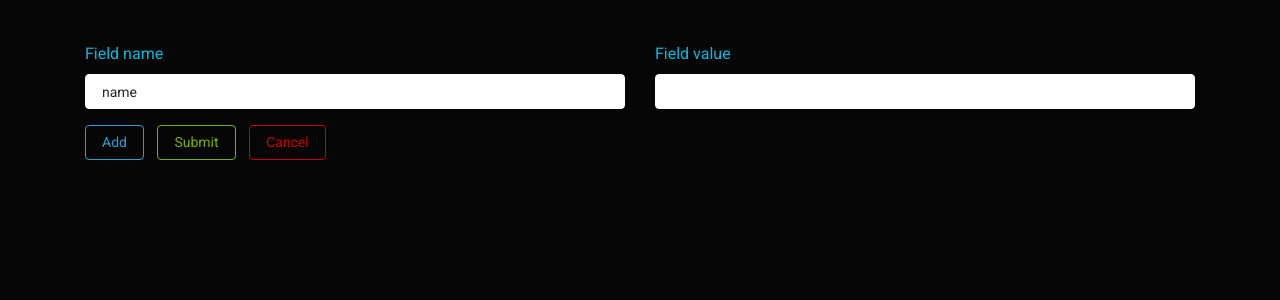
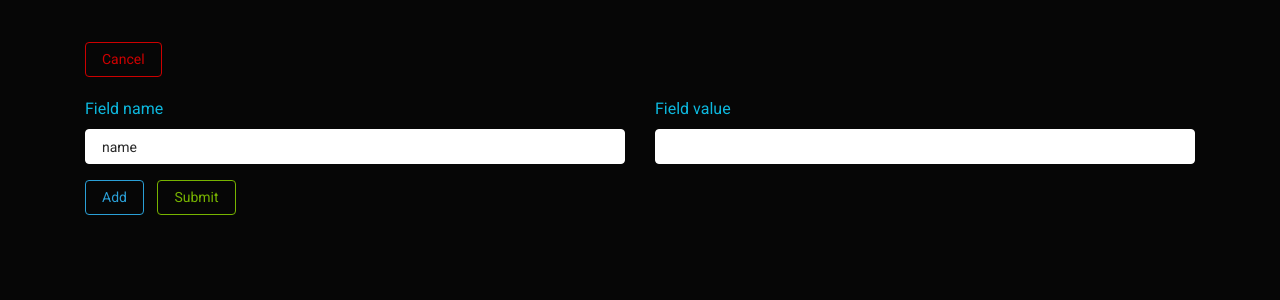
Before and after one commit to kumanik/onestop, a Django app: page /addEvent in a window 1280 px wide. Shown: the part 62-362 px from the top of the page. Run offline with Django 3.2, Linux system fonts and the light colour scheme; the visitor is signed in with stand-in values (Sample User, id 1); parts of the project's set-up code (start-up, migrations or seed data) failed here and were passed over; some libraries are stand-ins or nearby versions; some web fonts are replaced.

Commit message:
Minor fix to css

```diff
--- a/base/templates/base/addEvent.html
+++ b/base/templates/base/addEvent.html
@@ -12,6 +12,7 @@
 		<br>
 		<div class="container">
 			<form class="field_wrapper" id="eventForm" method="POST">
+				<a href="{% url 'index' %}" class="btn btn-outline-danger" style="margin-bottom:20px">Cancel</a>
 				{% csrf_token %}
 				<div class="row">
 					<div class="col">
@@ -31,7 +32,6 @@
 
 			        <a href="javascript:void(0);" class="btn btn-outline-primary" id="add_button" title="Add field" style="margin-right:10px">Add</a>
 	      			<input class="btn btn-outline-success" type="submit" id="btnSubmit"/>
-					<a href="{% url 'index' %}" class="btn btn-outline-danger" style="margin-left: 10px">Cancel</a>
 			</form>
 		</div>
 
@@ -67,7 +67,5 @@
 
 		</script>
 
-	    <script type="text/javascript" src={% static 'js/addEvent.js'%}>
-
-		</script>
+	    <script type="text/javascript" src={% static 'js/addEvent.js'%}></script>
 		{% endblock %}
--- a/base/templates/base/update_event.html
+++ b/base/templates/base/update_event.html
@@ -10,6 +10,7 @@
 	</style>
 	<div class="container">
 		<form class="field_wrapper" id="eventForm" method="POST">
+			<a href="{% url 'viewEvent' event.id %}" class="btn btn-outline-danger" style="margin-bottom: 20px">Cancel</a>
 			{% csrf_token %}
             {% for key, value in event_dict.items%}
 			<div class="row">
@@ -29,13 +30,10 @@
             {% endfor %}
 			<a href="javascript:void(0);" class="btn btn-outline-primary" id="add_button" title="Add field" style="margin-right:10px">Add</a>
 			<input class="btn btn-outline-success" type="submit" id="btnSubmit"/>
-			<a href="{% url 'viewEvent' event.id %}" class="btn btn-outline-danger" style="margin-left: 10px">Cancel</a>
 		</form>
 	</div>
 
-		<script type="text/javascript" src={% static 'js/addEvent.js'%}>
-
-		</script>
+		<script type="text/javascript" src={% static 'js/addEvent.js'%}></script>
 	    <script>
 
 		    $("#eventForm").submit(function(e) {
--- a/oneStop/settings.py
+++ b/oneStop/settings.py
@@ -130,3 +130,5 @@ STATICFILES_DIRS = (
 
 LOGIN_REDIRECT_URL = '/'
 LOGOUT_REDIRECT_URL = '/'
+
+CSRF_COOKIE_SECURE = True
```
Also changed, not shown: .github/workflows/django.yml.
